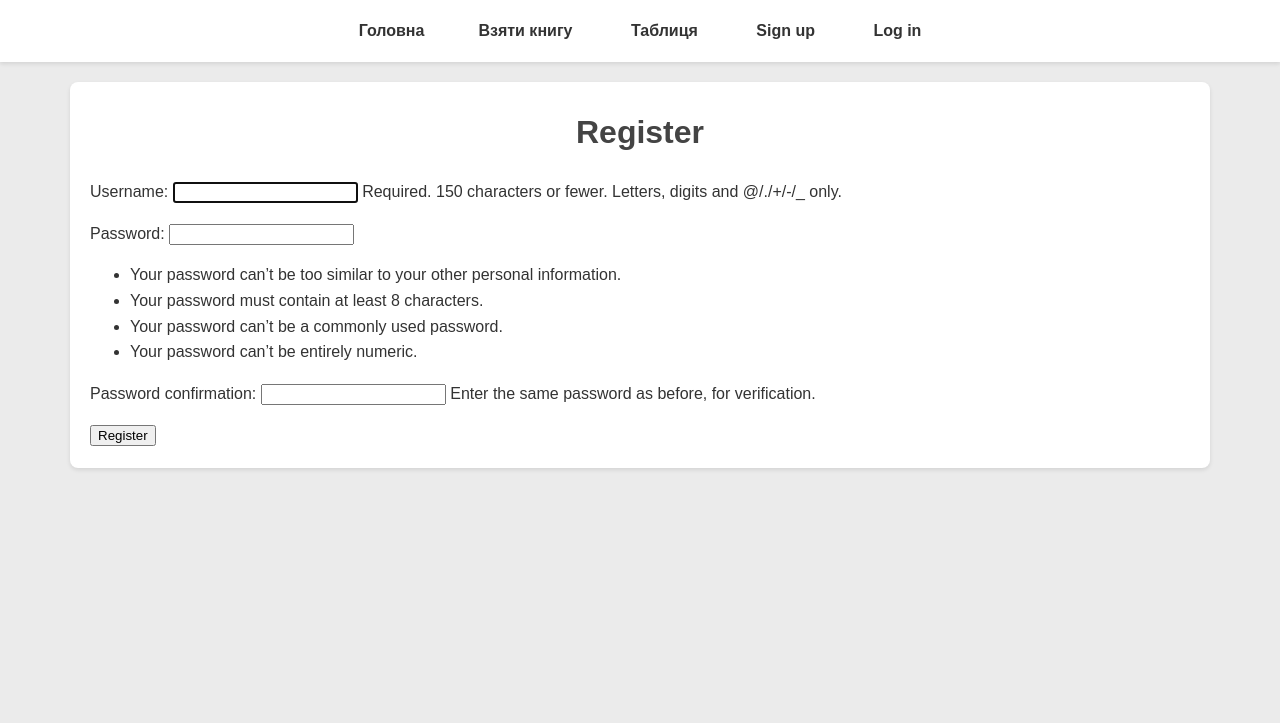
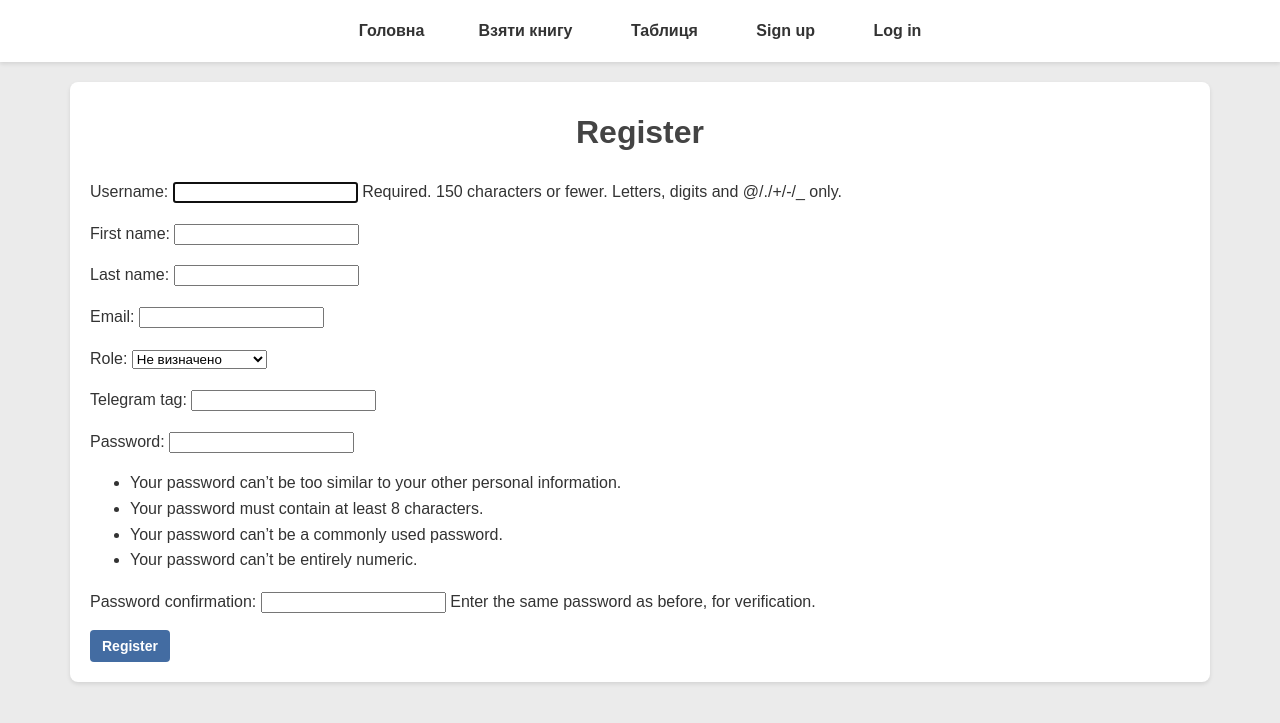
Before and after one commit to radchenkoDim/library, a Django app: page /users/register/ in a window 1280 px wide. Shown: the top 723 px of the page. Run offline with Django 5.2, Linux system fonts and the light colour scheme.

Commit message:
added register

```diff
--- a/users/forms.py
+++ b/users/forms.py
@@ -1,8 +1,16 @@
 from django.contrib.auth import get_user_model
 from django.contrib.auth.forms import UserCreationForm
+from django.core.exceptions import ValidationError
 
 User = get_user_model()
 
 class UserCreationForm(UserCreationForm):
     class Meta(UserCreationForm.Meta):
         model = User
+        fields = ['username', 'first_name', 'last_name', 'email', 'role', 'telegram_tag', 'password1', 'password2']
+
+    def clean_telegram_tag(self):
+        telegram_tag = self.cleaned_data['telegram_tag']
+        if telegram_tag and not telegram_tag.startswith('@'):
+            raise ValidationError("Telegram tag must start with @.")
+        return telegram_tag
--- a/users/models.py
+++ b/users/models.py
@@ -3,4 +3,19 @@ from django.contrib.auth.models import AbstractUser
 
 # Create your models here.
 class User(AbstractUser):
-    pass
+    email = models.EmailField(unique=True)  # Унікальний e-mail
+    ROLE_CHOICES = [
+        ('unknown', 'Не визначено'),
+        ('7', '7 клас'),
+        ('8', '8 клас'),
+        ('9', '9 клас'),
+        ('10', '10 клас'),
+        ('11', '11 клас'),
+        ('teacher', 'Викладач/Куратор'),
+    ]
+    role = models.CharField(
+        max_length=10,
+        choices=ROLE_CHOICES,
+        default='unknown'
+    )
+    telegram_tag = models.CharField(max_length=100, blank=True, null=True)
--- a/users/templates/registration/register.html
+++ b/users/templates/registration/register.html
@@ -3,8 +3,19 @@
 {% block body %}
     <h1>Register</h1>
 
-    <form action="{% url 'register' %}" method="post">
+    <form method="post">
         {% csrf_token %}
         {{ form.as_p }}
-        <button>Register</button>
+        <button class="blue" type="submit">Register</button>
+    </form>
+
+    {% if form.errors %}
+    <ul>
+        {% for field in form %}
+            {% for error in field.errors %}
+                <li>{{ error }}</li>
+            {% endfor %}
+        {% endfor %}
+    </ul>
+    {% endif %}
 {% endblock %}
--- a/users/templates/users/profile.html
+++ b/users/templates/users/profile.html
@@ -3,7 +3,12 @@
 {% block body %}
     <h1>Profile</h1>
     <p>Username: {{ user.username }}</p>
+    <p>First name: {{ user.first_name }}</p>
+    <p>Last name: {{ user.last_name }}</p>
     <p>Email: {{ user.email }}</p>
+    <p>Grade: {{ user.role }}</p>
+    <p>Telegram: {{ user.telegram_tag }}</p>
+    <a href="#">Edit profile</a>
     <form action="{% url 'logout' %}" method="post">
         {% csrf_token %}
         <button class="orange" type="submit">Logout</button>
--- a/users/urls.py
+++ b/users/urls.py
@@ -1,10 +1,10 @@
 from . import views
 from django.urls import path, include
-from .views import Register
+from .views import register
 
 urlpatterns = [
     path('', include('django.contrib.auth.urls')),
     path('hello/', views.hello, name='hello'),
     path('profile/', views.profile, name='profile'),
-    path('register/', Register.as_view(), name='register'),
+    path('register/', views.register, name='register'),
 ]
--- a/users/views.py
+++ b/users/views.py
@@ -11,26 +11,13 @@ def hello(request):
 def profile(request):
     return render(request, "users/profile.html")
 
-class Register(View):
-
-    template_names = 'registration/register.html'
-
-    def get(self, request):
-        context = {
-            'form': UserCreationForm()
-        }
-        return render(request, self.template_names, context)
-
-    def post(self, request):
+def register(request):
+    if request.method == "POST":
         form = UserCreationForm(request.POST)
         if form.is_valid():
-            form.save()
-            username = form.cleaned_data.get('username')
-            password = form.cleaned_data.get('password1')
-            user = authenticate(username=username, password=password)
+            user = form.save()
             login(request, user)
-            return redirect('login')
-        context = {
-            'form': form
-        }
-        return render(request, self.template_names, context)
+            return redirect("index")
+    else:
+        form = UserCreationForm()
+    return render(request, 'registration/register.html', {'form': form})
```
Also changed, not shown: users/admin.py (+20 -5 lines), db.sqlite3, users/migrations/0002_user_role_user_telegram_tag_alter_user_email.py (added).
